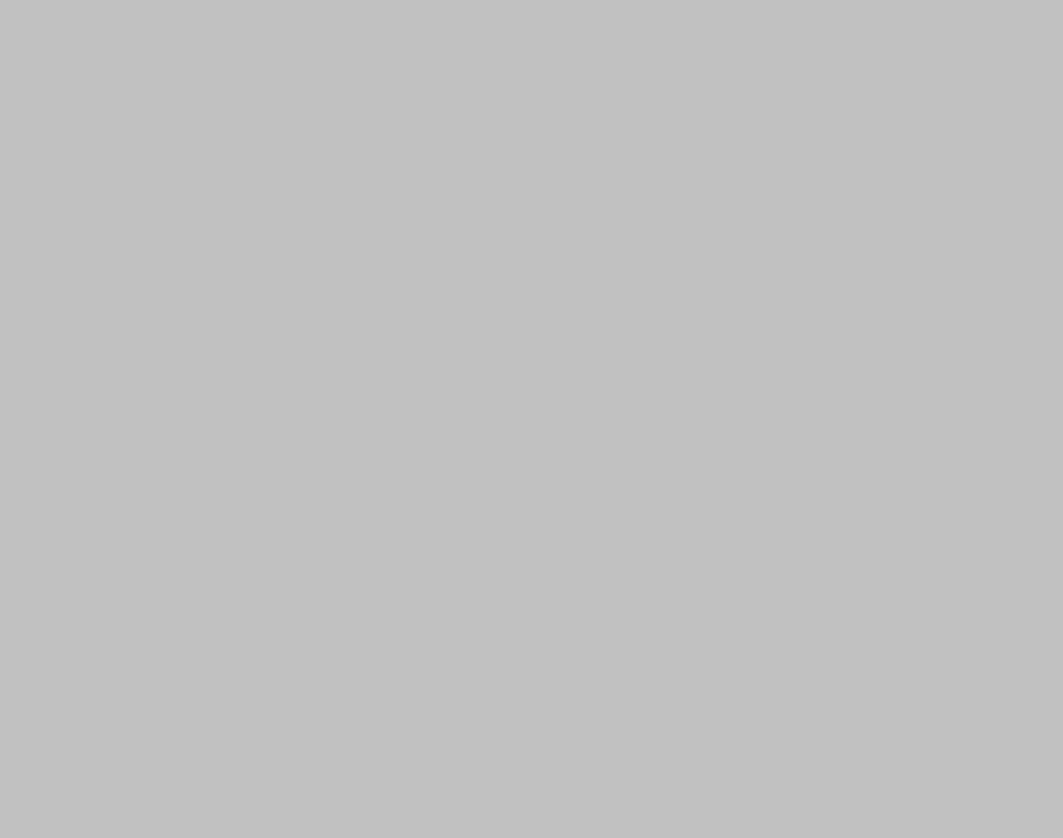
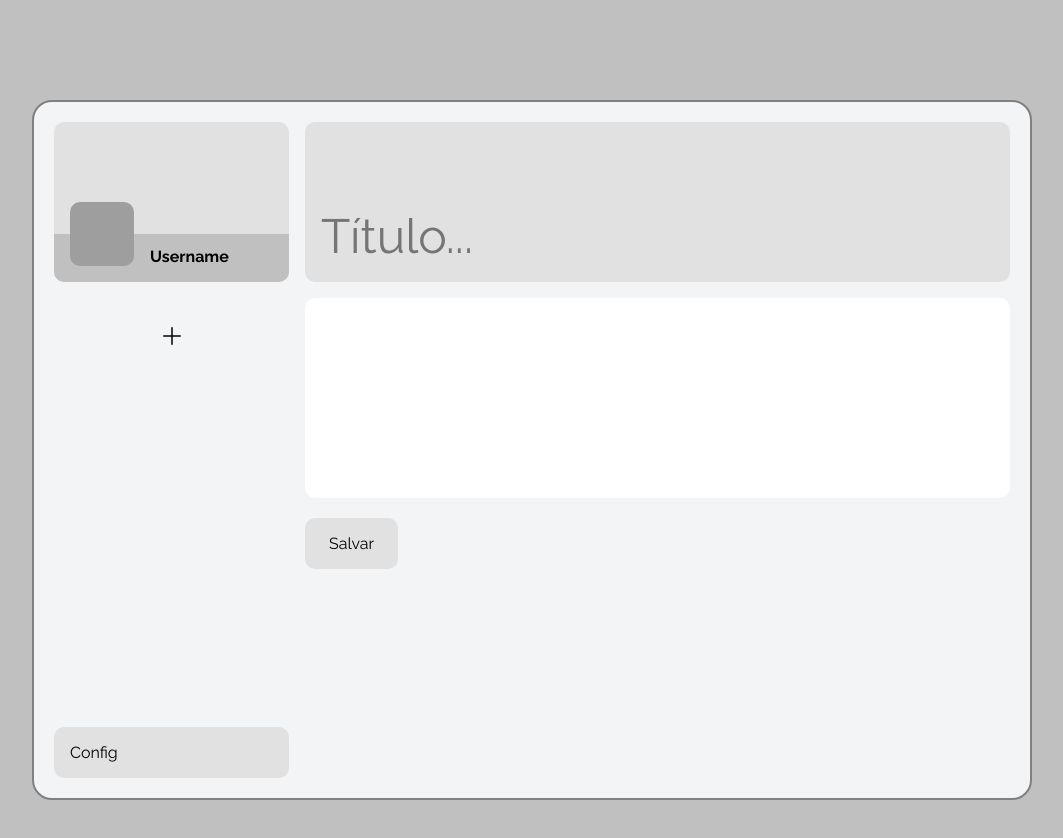
Before and after one commit to emanoelhenrick/emhkNotes, a React (Vite) app: page /app/edit/1 in a window 1280 px wide. Before the commit this address had no page. Shown: the top 838 px of the page, without its empty margins (108-1171 px from the left). Before the commit the page ends 800 px from the top, so only its background shows below. Built offline with nearby package versions, Linux system fonts and the light colour scheme; grey boxes are pictures that could not be loaded.

Commit message:
add editable notes

```diff
--- a/src/Router.tsx
+++ b/src/Router.tsx
@@ -23,6 +23,7 @@ export function Router() {
         <Route path=":folderId" element={<Notes />}/>
         <Route path='/app/create/:folderId' element={<CreateNote />} />
         <Route path='/app/note/:noteId' element={<NoteView />} />
+        <Route path='/app/edit/:noteId' element={<CreateNote />} />
         {/* <Route path='/app/config' element={<ConfigPage />} /> */}
       </Route>
     </Routes>
--- a/src/pages/AppNotes/AppPages/CreateNote/index.tsx
+++ b/src/pages/AppNotes/AppPages/CreateNote/index.tsx
@@ -2,7 +2,7 @@ import { useNavigate, useParams } from "react-router-dom";
 import { ButtonSaveNote, NoteName, NotesContainer, NoteText } from "./styles";
 import { useForm } from "react-hook-form";
 import { NotesContext } from "../../context";
-import { useContext } from "react";
+import { useContext, useState } from "react";
 
 export function CreateNote() {
 
@@ -10,13 +10,23 @@ export function CreateNote() {
 
   const { register, handleSubmit } = useForm()
 
-  const {addNewNote} = useContext(NotesContext)
+  const {addNewNote, notesList, editNote } = useContext(NotesContext)
 
-  const { folderId } = useParams()
+
+  const { folderId, noteId } = useParams()
+
+  const currentNote = notesList.find((note) => {
+    return note.noteId === noteId
+  })
+
+  const [textForm, setTextForm] = useState(currentNote?.noteContent)
+  const [titleForm, setTitleForm] = useState(currentNote?.noteTitle)
 
   interface noteProps {
     noteTitle: string
     noteContent: string
+    noteId?: string
+    folderId?: string
   }
 
   function sendNewNote(data: noteProps) {
@@ -31,6 +41,20 @@ export function CreateNote() {
     navigate(`/app/${folderId}`)
   }
 
+  function handleEditNote(data: noteProps){
+    const newNote = {
+      noteTitle: data.noteTitle,
+      noteContent: data.noteContent,
+      folderId: currentNote?.folderId,
+      noteId: noteId
+    }
+
+    editNote(newNote as any)
+
+    navigate(`/app/note/${noteId}`)
+  }
+
+  if(folderId){
     return (
       <NotesContainer>
         <NoteName>
@@ -57,3 +81,40 @@ export function CreateNote() {
       </NotesContainer>
     )
   }
+
+  if(noteId){
+    return (
+      <NotesContainer>
+        <NoteName>
+          <input
+            type="text"
+            placeholder="Título..."
+            maxLength={45}
+            value={titleForm}
+            {...register('noteTitle')}
+
+            onChange={(event) => setTitleForm(event.target.value)}
+          />
+        </NoteName>
+
+        <form onSubmit={handleSubmit(handleEditNote as any)}>
+
+        <NoteText
+        value={textForm}
+        {...register('noteContent')}
+        onChange={(event) => setTextForm(event.target.value)}
+        >
+        </NoteText>
+
+        <ButtonSaveNote type="submit">
+            Salvar
+        </ButtonSaveNote>
+
+        </form>
+      </NotesContainer>
+    )
+
+  } else {
+    return <h1>deu nao</h1>
+  }
+}
--- a/src/pages/AppNotes/AppPages/NoteView/index.tsx
+++ b/src/pages/AppNotes/AppPages/NoteView/index.tsx
@@ -2,8 +2,14 @@ import { useContext } from "react";
 import { useParams } from "react-router-dom";
 import { ViewerContainer } from "./styles";
 import { NotesContext } from "../../context";
+import { PencilLine } from "phosphor-react";
+import { useNavigate } from "react-router-dom";
+
+
 
 export function NoteView() {
+
+  const navigate = useNavigate()
 
   const { noteId } = useParams()
 
@@ -11,8 +17,18 @@ export function NoteView() {
 
   const note = notesList.find((note) => note.noteId === noteId)
 
+  function editNote() {
+    navigate(`/app/edit/${noteId}`)
+  }
+
   return (
     <ViewerContainer>
+      <button onClick={editNote}>
+        <span>
+          Editar
+        </span>
+        <PencilLine size={20} weight="light" />
+      </button>
       <h1>{note?.noteTitle}</h1>
       <p>{note?.noteContent}</p>
     </ViewerContainer>
--- a/src/pages/AppNotes/AppPages/NoteView/styles.ts
+++ b/src/pages/AppNotes/AppPages/NoteView/styles.ts
@@ -3,6 +3,32 @@ import styled from "styled-components";
 export const ViewerContainer = styled.div`
   height: 100%;
   padding: 1rem;
+  position: relative;
+
+  button {
+    display: flex;
+    justify-content: center;
+    align-items: center;
+    font-size: 1rem;
+    background: none;
+    color: gray;
+    outline: none;
+    border: none;
+    position: absolute;
+    right: 1rem;
+    cursor: pointer;
+    border-bottom: 1px solid transparent;
+    transition: all 200ms;
+
+    span {
+      margin-right: 0.5rem;
+    }
+
+    &:hover {
+      color: black;
+      border-bottom: 1px solid black;
+    }
+  }
 
   h1{
     margin-bottom: 1rem;
--- a/src/pages/AppNotes/context/index.tsx
+++ b/src/pages/AppNotes/context/index.tsx
@@ -8,6 +8,7 @@ interface NotesContextProps {
   addNewFolder: (folder: FolderProps) => void
   deleteFolder: (folderId: string | undefined) => void
   deleteNote: (noteId: string | undefined) => void
+  editNote: (data: NoteProps) => void
 }
 
 interface NoteProps {
@@ -83,6 +84,20 @@ export function NotesContextProvider({ children }: any) {
     })
   }
 
+  function editNote(data: NoteProps){
+    const newNotes = notesList.map((note) => {
+      if(note.noteId === data.noteId){
+        note.noteContent = data.noteContent
+        note.noteTitle = data.noteTitle
+        return note
+      } else {
+        return note
+      }
+    })
+
+    setNotesList(newNotes)
+  }
+
   function addNewFolder(newFolder:any) {
 
     setFoldersList(prevFolders => {
@@ -121,7 +136,8 @@ export function NotesContextProvider({ children }: any) {
       addNewNote,
       addNewFolder,
       deleteFolder,
-      deleteNote
+      deleteNote,
+      editNote
     }}
     >
       {children}
```
Lines whose indentation alone changed are shown as unchanged.
